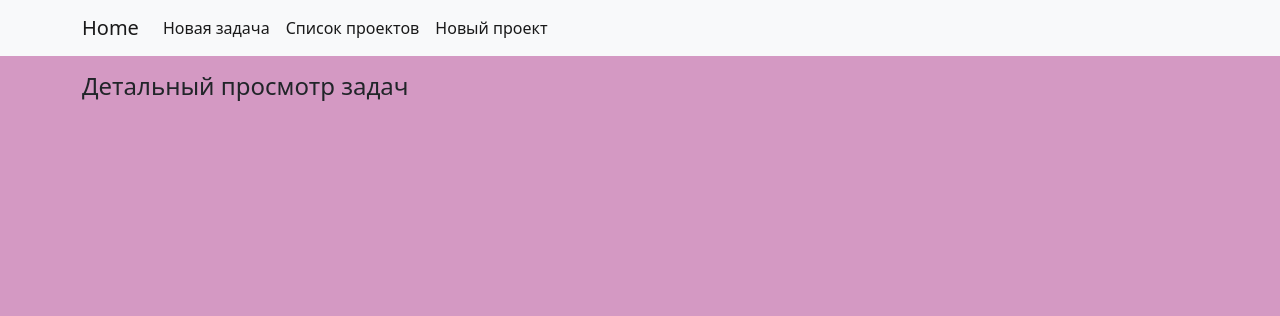
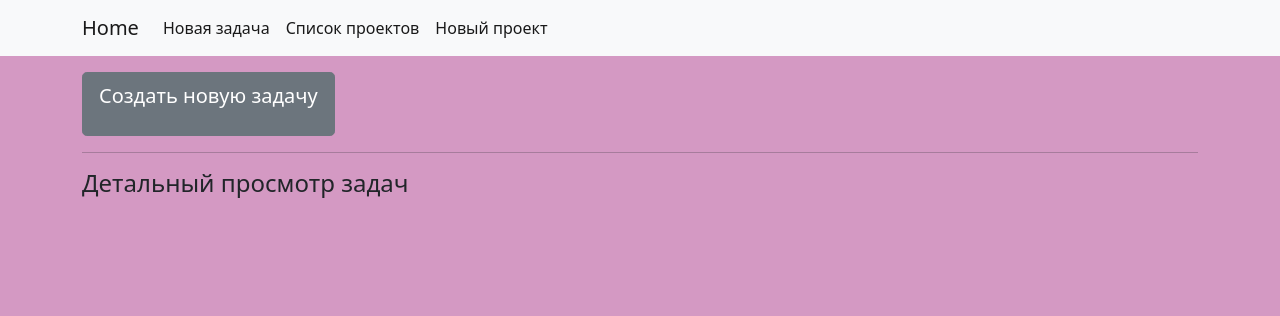
Before and after one commit to Nadezhda2205/homework_70_Nadezhda_Khovrich, a Django app: template templates/project/project_detail.html in a window 1280 px wide. Shown: the top 316 px of the page. Run offline with Django 4.2, Linux system fonts and the light colour scheme; the template is opened without the code that fills it, so the values that code supplies are empty; parts of the project's set-up code (start-up, migrations or seed data) failed here and were passed over.

Commit message:
Реализовано создание задачи в выбранном проекте

```diff
--- a/templates/project/project_detail.html
+++ b/templates/project/project_detail.html
@@ -5,6 +5,8 @@
 {% endblock %}
 
 {% block content %}
+<a class="btn btn-secondary btn-lg" href="{% url 'task_create' %}"><p>Создать новую задачу</p></a>
+<hr>
 <h4>Детальный просмотр задач {{ project.name }}</h4>
 
 {% for task in project.tasks.all %}
```
Also changed, not shown: issue/urls.py (line endings or trailing spaces).
